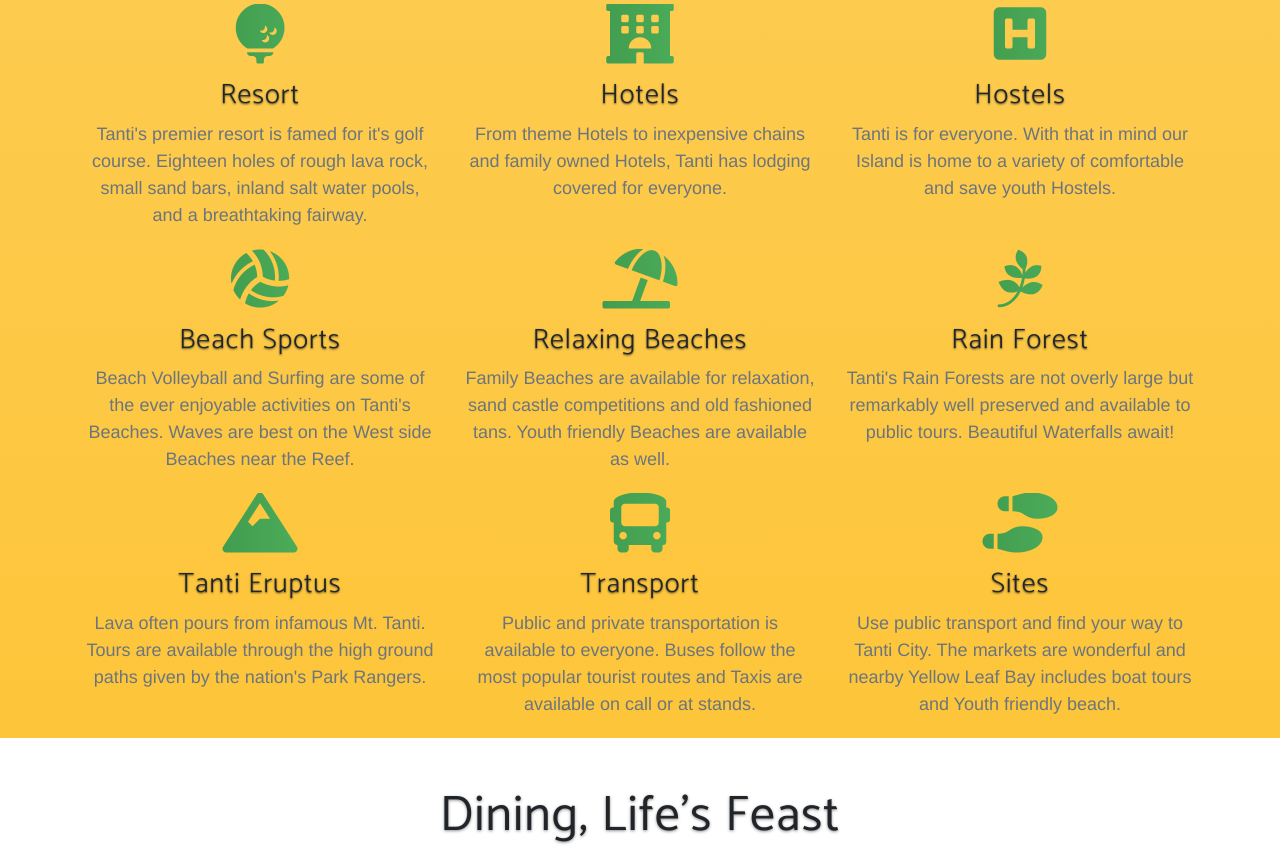
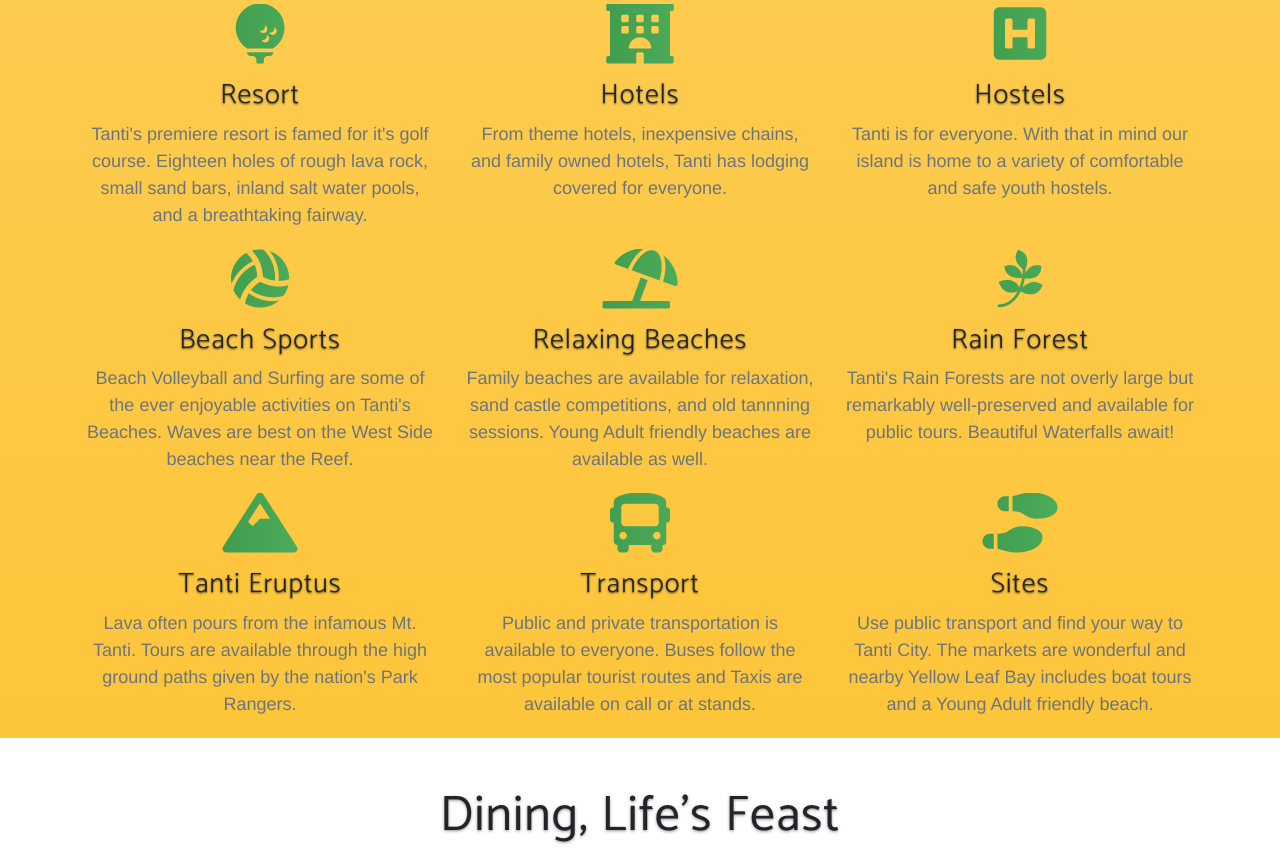
Before and after one commit to Kylar182/C856_User_Experience, a plain HTML site: page bootstrap_basic/index.html in a window 1280 px wide. Shown: the part 920-1769 px from the top of the page. Drawn offline with Linux system fonts and the light colour scheme; a web font is replaced by a local one.

Commit message:
Final Spelling and verbiage

```diff
--- a/bootstrap_basic/index.html
+++ b/bootstrap_basic/index.html
@@ -103,7 +103,7 @@
               Resort
             </h3>
             <p class="text-muted">
-              Tanti's premier resort is famed for it's golf course. Eighteen holes of rough lava rock, small sand bars, inland salt water pools, and a breathtaking fairway.
+              Tanti's premiere resort is famed for it's golf course. Eighteen holes of rough lava rock, small sand bars, inland salt water pools, and a breathtaking fairway.
             </p>
           </div>
         </div>
@@ -114,7 +114,7 @@
               Hotels
             </h3>
             <p class="text-muted">
-              From theme Hotels to inexpensive chains and family owned Hotels, Tanti has lodging covered for everyone.
+              From theme hotels, inexpensive chains, and family owned hotels, Tanti has lodging covered for everyone.
             </p>
           </div>
         </div>
@@ -125,7 +125,7 @@
               Hostels
             </h3>
             <p class="text-muted">
-              Tanti is for everyone. With that in mind our Island is home to a variety of comfortable and save youth Hostels.
+              Tanti is for everyone. With that in mind our island is home to a variety of comfortable and safe youth hostels.
             </p>
           </div>
         </div>
@@ -138,7 +138,7 @@
               Beach Sports
             </h3>
             <p class="text-muted">
-              Beach Volleyball and Surfing are some of the ever enjoyable activities on Tanti's Beaches. Waves are best on the West side Beaches near the Reef.
+              Beach Volleyball and Surfing are some of the ever enjoyable activities on Tanti's Beaches. Waves are best on the West Side beaches near the Reef.
             </p>
           </div>
         </div>
@@ -149,7 +149,7 @@
               Relaxing Beaches
             </h3>
             <p class="text-muted">
-              Family Beaches are available for relaxation, sand castle competitions and old fashioned tans. Youth friendly Beaches are available as well.
+              Family beaches are available for relaxation, sand castle competitions, and old tannning sessions. Young Adult friendly beaches are available as well.
             </p>
           </div>
         </div>
@@ -160,7 +160,7 @@
               Rain Forest
             </h3>
             <p class="text-muted">
-              Tanti's Rain Forests are not overly large but remarkably well preserved and available to public tours. Beautiful Waterfalls await!
+              Tanti's Rain Forests are not overly large but remarkably well-preserved and available for public tours. Beautiful Waterfalls await!
             </p>
           </div>
         </div>
@@ -173,7 +173,7 @@
               Tanti Eruptus
             </h3>
             <p class="text-muted">
-              Lava often pours from infamous Mt. Tanti. Tours are available through the high ground paths given by the nation's Park Rangers.
+              Lava often pours from the infamous Mt. Tanti. Tours are available through the high ground paths given by the nation's Park Rangers.
             </p>
           </div>
         </div>
@@ -195,7 +195,7 @@
               Sites
             </h3>
             <p class="text-muted">
-              Use public transport and find your way to Tanti City. The markets are wonderful and nearby Yellow Leaf Bay includes boat tours and Youth friendly beach.
+              Use public transport and find your way to Tanti City. The markets are wonderful and nearby Yellow Leaf Bay includes boat tours and a Young Adult friendly beach.
             </p>
           </div>
         </div>
@@ -238,7 +238,7 @@
               Grocery
             </h3>
             <p class="text-muted">
-              For a more permanent staple, our fresh local foods are available at grocery stores Island wide. A great deal of wonderful imported foods are availabel as well.
+              For a more permanent staple, our fresh local foods are available at grocery stores island wide. A great deal of wonderful imported foods are available as well.
             </p>
           </div>
         </div>
@@ -256,7 +256,7 @@
               Liquid Refreshments
             </h3>
             <p class="text-muted">
-              Our Youth Beaches are all alcohol friendly and have water side pubs and clubs. Tanti also hosts a fantastic micro-brewery.
+              Our Young Adult Beaches have a variety of refreshments at water side pubs and clubs. Tanti also hosts a fantastic micro-brewery.
             </p>
           </div>
         </div>
@@ -267,7 +267,7 @@
               Imported
             </h3>
             <p class="text-muted">
-              Tanti's Resturants also include imported Americana cuisine and on the go foods. Imported but still fresh Pan Asian food is available at several Resturants also.
+              Tanti's Resturants also include imported Americana cuisine and on-the-go foods. Imported but still fresh Pan Asian food is available at several Resturants also.
             </p>
           </div>
         </div>
```
